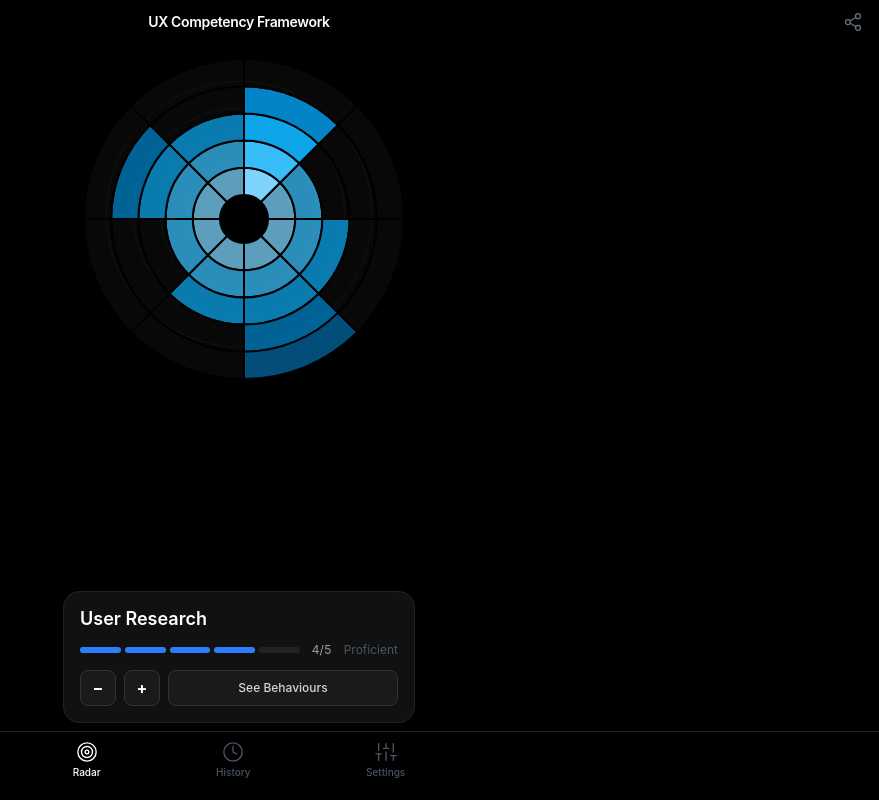
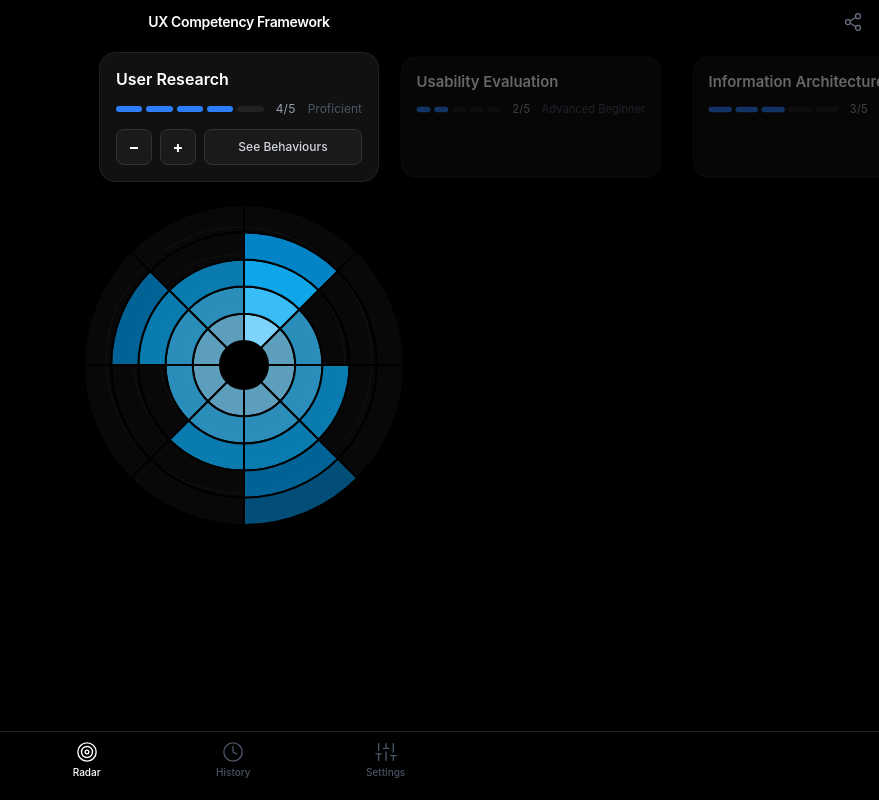
Before and after one commit to rhyspendred/competency-radar, a React (Vite) app: page / in a window 1280 px wide. Shown: the whole page, without its empty margins (401-1280 px from the left). Built offline with nearby package versions, Linux system fonts and the light colour scheme.

Commit message:
Move card above radar

```diff
--- a/src/components/Dashboard.tsx
+++ b/src/components/Dashboard.tsx
@@ -6,28 +6,45 @@ import BehavioursView from "./BehavioursView";
 import BottomNav from "./BottomNav";
 
 const SPRING = { type: "spring" as const, stiffness: 400, damping: 25 };
+const CARD_W = 280;
 
 export default function Dashboard() {
   const { frameworkName, data, setScore } = useCompetencyData();
   const [selectedId, setSelectedId] = useState(data[0]?.id ?? "");
   const [detailId, setDetailId] = useState<string | null>(null);
-  const cardRef = useRef<HTMLDivElement>(null);
+  const scrollRef = useRef<HTMLDivElement>(null);
   const prevRef = useRef({ id: "", score: 0 });
 
   const selected = data.find((d) => d.id === selectedId) ?? data[0];
   const detailItem = detailId ? data.find((d) => d.id === detailId) : null;
 
   useEffect(() => {
+    const card = scrollRef.current?.querySelector(
+      `[data-id="${selectedId}"]`,
+    ) as HTMLElement | null;
+    card?.scrollIntoView({ behavior: "smooth", inline: "center", block: "nearest" });
+  }, [selectedId]);
+
+  useEffect(() => {
     if (!selected) return;
     const prev = prevRef.current;
-    if (prev.id === selected.id && selected.score > prev.score && cardRef.current) {
-      fmAnimate(cardRef.current, {
+    if (prev.id === selected.id && selected.score > prev.score) {
+      const el = scrollRef.current?.querySelector(
+        `[data-id="${selected.id}"]`,
+      ) as HTMLElement | null;
+      if (el) {
+        fmAnimate(
+          el,
+          {
             boxShadow: [
               "0 0 0px 0px rgba(249,115,22,0)",
               "0 0 20px 4px rgba(249,115,22,0.3)",
               "0 0 0px 0px rgba(249,115,22,0)",
             ],
-      }, { duration: 0.6, ease: "easeOut" });
+          },
+          { duration: 0.6, ease: "easeOut" },
+        );
+      }
     }
     prevRef.current = { id: selected.id, score: selected.score };
   }, [selected]);
@@ -83,33 +100,31 @@ export default function Dashboard() {
         <BehavioursView item={detailItem} />
       ) : (
         <>
-          {/* Chart — top-aligned below app bar */}
-          <div className="shrink-0 flex justify-center">
-            <CompetencyRadar
-              data={data}
-              selectedId={selectedId}
-              onSelect={setSelectedId}
-              onScoreChange={setScore}
-            />
-          </div>
-
-          {/* Spacer pushes card to bottom */}
-          <div className="flex-1 min-h-0" />
-
-          {/* Skill card anchored at bottom */}
-          {selected && (
-            <div className="shrink-0 w-full max-w-sm mx-auto px-4 pb-2">
+          {/* Horizontal card carousel */}
           <div
-                ref={cardRef}
-                className="rounded-2xl bg-[#111] border border-[#222] p-4 space-y-3"
+            ref={scrollRef}
+            className="shrink-0 flex gap-3 overflow-x-auto snap-x snap-mandatory hide-scrollbar py-2"
+            style={{ paddingInline: `calc(50% - ${CARD_W / 2}px)` }}
+          >
+            {data.map((item) => {
+              const sel = item.id === selectedId;
+              return (
+                <motion.div
+                  key={item.id}
+                  data-id={item.id}
+                  animate={{ scale: sel ? 1 : 0.93, opacity: sel ? 1 : 0.4 }}
+                  transition={SPRING}
+                  onClick={() => setSelectedId(item.id)}
+                  className="snap-center shrink-0 rounded-2xl bg-[#111] border border-[#222] p-4 space-y-3 cursor-pointer"
+                  style={{ width: CARD_W }}
                 >
                   {/* Name row */}
                   <div className="flex items-start justify-between gap-3">
-                  <h2 className="text-lg font-semibold leading-tight">
-                    {selected.label}
+                    <h2 className="text-base font-semibold leading-tight truncate">
+                      {item.label}
                     </h2>
-                  {selected.isTarget && (
-                    <span className="text-[10px] font-semibold px-2 py-0.5 rounded-full bg-orange-500/15 text-orange-400 border border-orange-500/25 shrink-0 mt-0.5">
+                    {item.isTarget && (
+                      <span className="text-[10px] font-semibold px-2 py-0.5 rounded-full bg-orange-500/15 text-orange-400 border border-orange-500/25 shrink-0">
                         Target
                       </span>
                     )}
@@ -118,12 +133,12 @@ export default function Dashboard() {
                   {/* Score row */}
                   <div className="flex items-center gap-3">
                     <div className="flex gap-1 flex-1">
-                    {Array.from({ length: selected.maxScore }, (_, i) => (
+                      {Array.from({ length: item.maxScore }, (_, i) => (
                         <div
                           key={i}
                           className={`h-1.5 flex-1 rounded-full transition-colors duration-200 ${
-                          i < selected.score
-                            ? selected.isTarget
+                            i < item.score
+                              ? item.isTarget
                                 ? "bg-orange-500"
                                 : "bg-blue-500"
                               : "bg-[#222]"
@@ -132,20 +147,24 @@ export default function Dashboard() {
                       ))}
                     </div>
                     <span className="text-xs text-gray-400 tabular-nums shrink-0">
-                    {selected.score}/{selected.maxScore}
+                      {item.score}/{item.maxScore}
                     </span>
                     <span className="text-xs text-gray-600 shrink-0">
-                    {selected.scaleName}
+                      {item.scaleName}
                     </span>
                   </div>
 
-                {/* Actions row */}
+                  {/* Actions row — only interactive on the selected card */}
+                  {sel && (
                     <div className="flex items-center gap-2">
                       <motion.button
                         whileTap={{ scale: 0.95, opacity: 0.8 }}
                         transition={SPRING}
-                    onClick={() => setScore(selected.id, selected.score - 1)}
-                    disabled={selected.score <= 0}
+                        onClick={(e) => {
+                          e.stopPropagation();
+                          setScore(item.id, item.score - 1);
+                        }}
+                        disabled={item.score <= 0}
                         className="h-9 w-9 rounded-lg bg-[#1a1a1a] border border-[#333] text-base font-bold text-white disabled:opacity-30 disabled:cursor-not-allowed cursor-pointer"
                       >
                         &minus;
@@ -153,8 +172,11 @@ export default function Dashboard() {
                       <motion.button
                         whileTap={{ scale: 0.95, opacity: 0.8 }}
                         transition={SPRING}
-                    onClick={() => setScore(selected.id, selected.score + 1)}
-                    disabled={selected.score >= selected.maxScore}
+                        onClick={(e) => {
+                          e.stopPropagation();
+                          setScore(item.id, item.score + 1);
+                        }}
+                        disabled={item.score >= item.maxScore}
                         className="h-9 w-9 rounded-lg bg-[#1a1a1a] border border-[#333] text-base font-bold text-white disabled:opacity-30 disabled:cursor-not-allowed cursor-pointer"
                       >
                         +
@@ -162,15 +184,30 @@ export default function Dashboard() {
                       <motion.button
                         whileTap={{ scale: 0.97, opacity: 0.8 }}
                         transition={SPRING}
-                    onClick={() => setDetailId(selected.id)}
+                        onClick={(e) => {
+                          e.stopPropagation();
+                          setDetailId(item.id);
+                        }}
                         className="flex-1 h-9 rounded-lg bg-[#1a1a1a] border border-[#333] text-xs font-medium text-gray-300 hover:text-white hover:border-[#444] transition-colors cursor-pointer"
                       >
                         See Behaviours
                       </motion.button>
                     </div>
+                  )}
+                </motion.div>
+              );
+            })}
           </div>
+
+          {/* Chart */}
+          <div className="flex-1 flex items-start justify-center min-h-0">
+            <CompetencyRadar
+              data={data}
+              selectedId={selectedId}
+              onSelect={setSelectedId}
+              onScoreChange={setScore}
+            />
           </div>
-          )}
         </>
       )}
 
--- a/src/index.css
+++ b/src/index.css
@@ -21,3 +21,11 @@ body {
   cursor: pointer;
   outline: none;
 }
+
+.hide-scrollbar::-webkit-scrollbar {
+  display: none;
+}
+.hide-scrollbar {
+  -ms-overflow-style: none;
+  scrollbar-width: none;
+}
```
Lines whose indentation alone changed are shown as unchanged.
